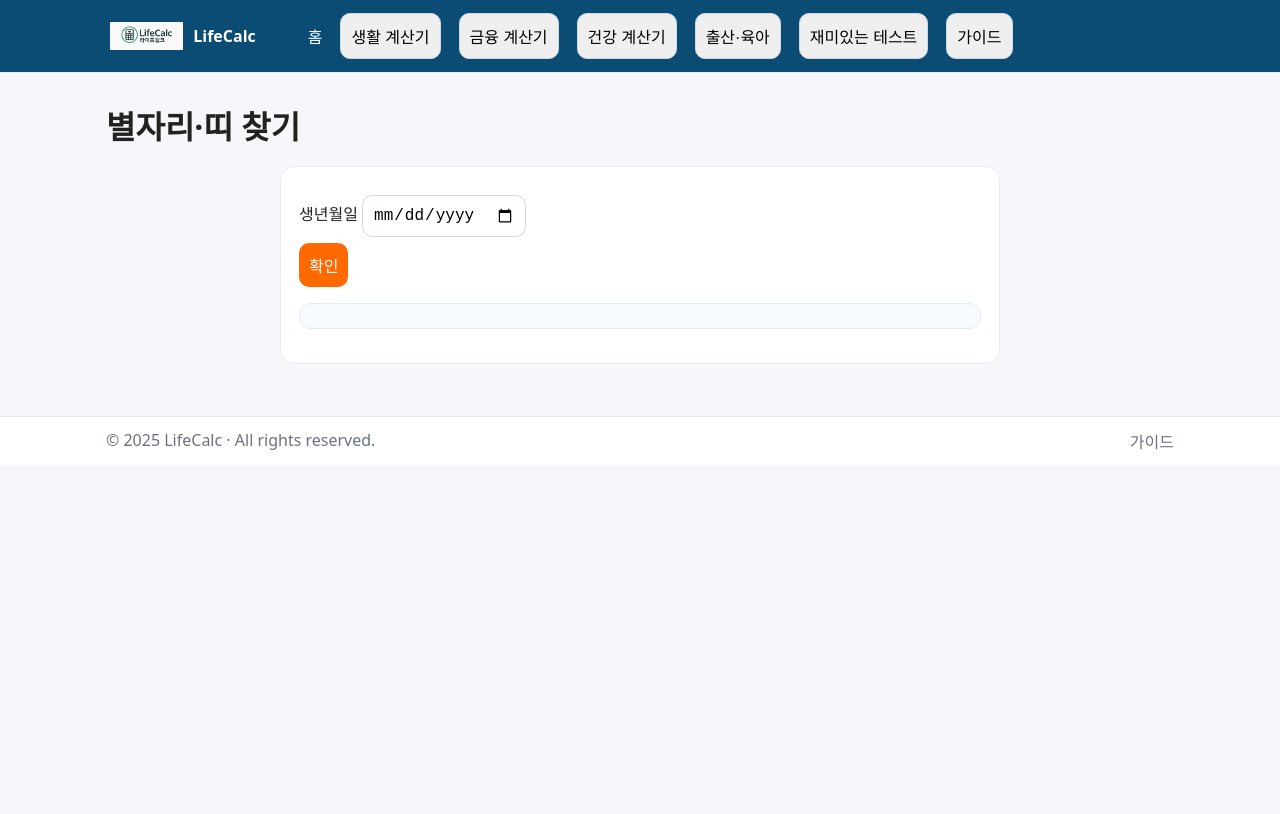
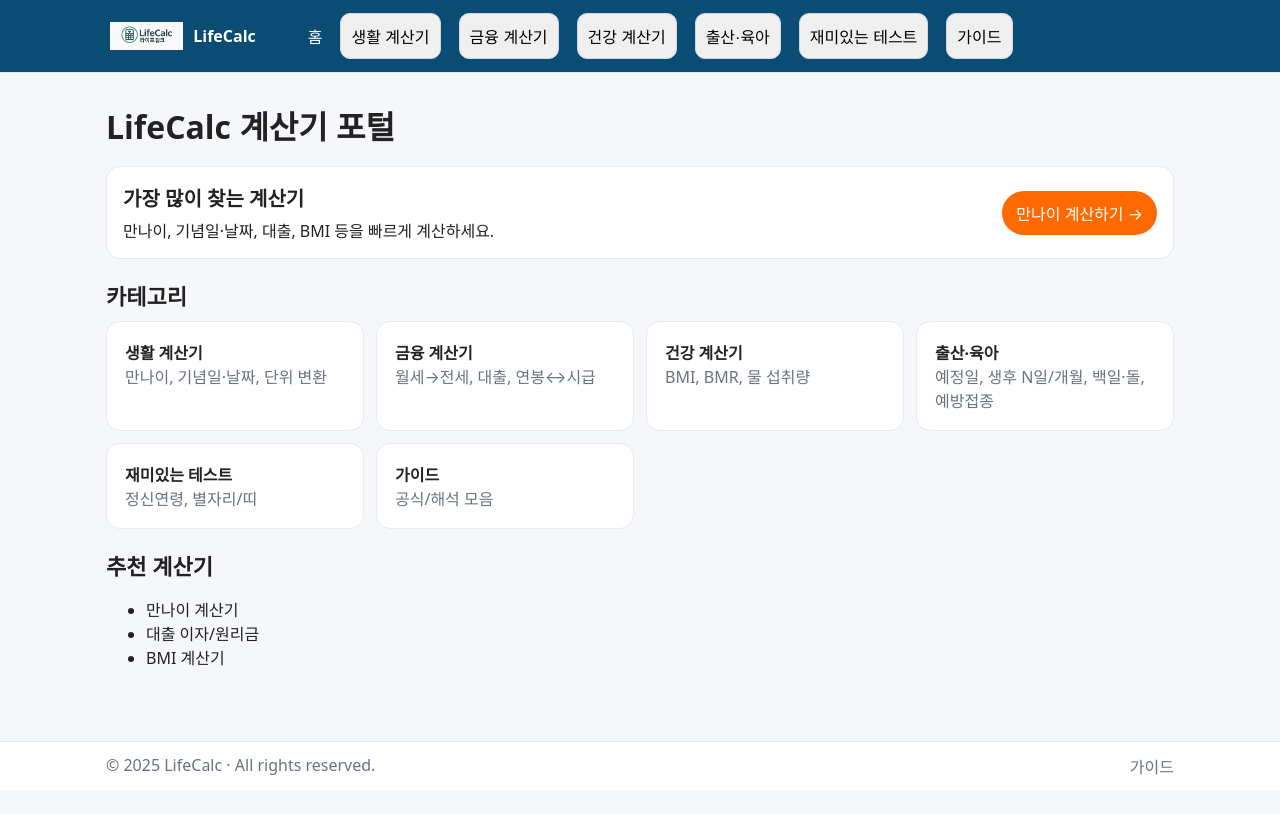
Before and after one commit to khai-lang/LifeCalc, a Jekyll site: the page built from fun/astro/index.md, in a window 1280 px wide. Shown: the top 814 px of the page. Built offline with Jekyll 4.4.1, drawn with Linux system fonts in a browser that asks for light colours.

Commit message:
Update index.md

```diff
--- a/fun/astro/index.md
+++ b/fun/astro/index.md
@@ -1,26 +1,59 @@
 ---
 layout: default
-title: 별자리·띠 찾기
-description: 생일로 서양 별자리와 12간지를 확인합니다.
-permalink: fun/astro/
+title: 홈
+description: 생활·금융·건강·출산 육아 계산기를 한 곳에서
 ---
-# 별자리·띠 찾기
-<div class="card" style="max-width:720px;margin:0 auto;">
-  <form onsubmit="event.preventDefault();astro();">
-    <label>생년월일 <input type="date" id="ad" required></label>
-    <button>확인</button>
-  </form>
-  <div id="astro-out" class="note"></div>
+
+# LifeCalc 계산기 포털
+
+<div class="card" style="margin:16px 0;padding:16px;display:flex;gap:12px;align-items:center;justify-content:space-between">
+  <div>
+    <div style="font-weight:800;font-size:20px;margin-bottom:6px">가장 많이 찾는 계산기</div>
+    <div>만나이, 기념일·날짜, 대출, BMI 등을 빠르게 계산하세요.</div>
+  </div>
+  <a href="/life/age/" class="btn" style="background:#ff6a00;color:#fff;border:0">만나이 계산하기 →</a>
 </div>
-<script>
-function zod(m,d){
-  const t=[[1,20,'염소'],[2,19,'물병'],[3,21,'물고기'],[4,20,'양'],[5,21,'황소'],[6,22,'쌍둥이'],[7,23,'게'],
-           [8,23,'사자'],[9,24,'처녀'],[10,23,'천칭'],[11,23,'전갈'],[12,24,'사수'],[12,32,'염소']];
-  for(const [mm,dd,name] of t){ if(m<mm || (m===mm && d<dd)) return name; }
-}
-function branch(y){ const animals=['원숭이','닭','개','돼지','쥐','소','호랑이','토끼','용','뱀','말','양']; return animals[y%12]; }
-function astro(){
-  const dt=new Date(ad.value); const m=dt.getMonth()+1, d=dt.getDate(), y=dt.getFullYear();
-  astro-out.innerText = `별자리: ${zod(m,d)} · 띠: ${branch(y)}`;
-}
-</script>
+
+## 카테고리
+<div class="grid" style="display:grid;grid-template-columns:repeat(auto-fill,minmax(220px,1fr));gap:12px">
+  <a class="card" href="/life/">
+    <div style="font-weight:700">생활 계산기</div>
+    <div style="color:#6b7280">만나이, 기념일·날짜, 단위 변환</div>
+  </a>
+  <a class="card" href="/finance/">
+    <div style="font-weight:700">금융 계산기</div>
+    <div style="color:#6b7280">월세→전세, 대출, 연봉↔시급</div>
+  </a>
+  <a class="card" href="/health/">
+    <div style="font-weight:700">건강 계산기</div>
+    <div style="color:#6b7280">BMI, BMR, 물 섭취량</div>
+  </a>
+  <a class="card" href="/family/">
+    <div style="font-weight:700">출산·육아</div>
+    <div style="color:#6b7280">예정일, 생후 N일/개월, 백일·돌, 예방접종</div>
+  </a>
+  <a class="card" href="/fun/">
+    <div style="font-weight:700">재미있는 테스트</div>
+    <div style="color:#6b7280">정신연령, 별자리/띠</div>
+  </a>
+  <a class="card" href="/guide/">
+    <div style="font-weight:700">가이드</div>
+    <div style="color:#6b7280">공식/해석 모음</div>
+  </a>
+</div>
+
+## 추천 계산기
+<ul>
+  <li><a href="/life/age/">만나이 계산기</a></li>
+  <li><a href="/finance/loan/">대출 이자/원리금</a></li>
+  <li><a href="/health/bmi/">BMI 계산기</a></li>
+</ul>
+
+<div class="ad-box">
+  <ins class="adsbygoogle" style="display:block"
+       data-ad-client="ca-pub-3758454239921831"
+       data-ad-slot="1398373115"
+       data-ad-format="auto"
+       data-full-width-responsive="true"></ins>
+  <script>(adsbygoogle=window.adsbygoogle||[]).push({});</script>
+</div>
```
